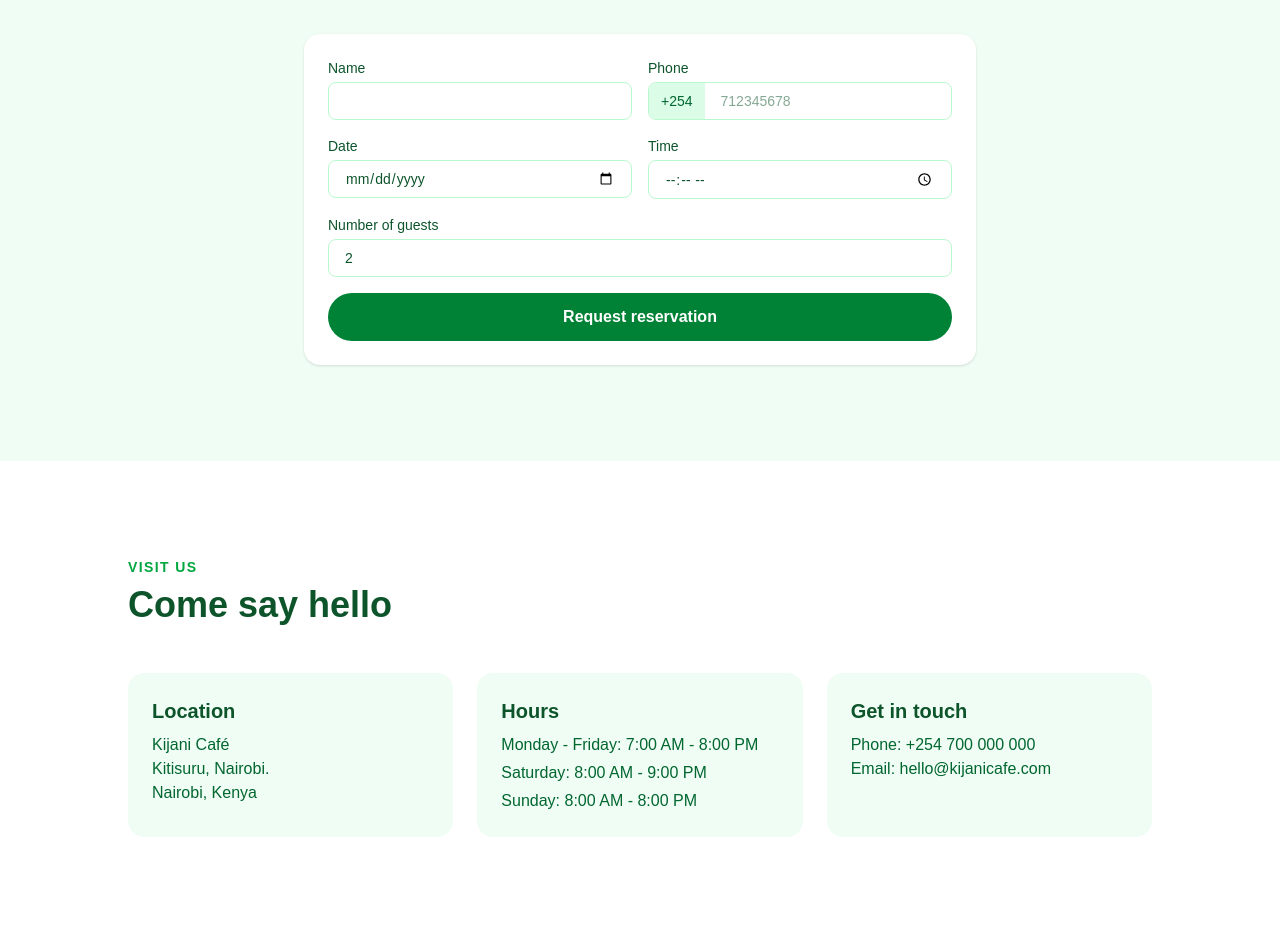
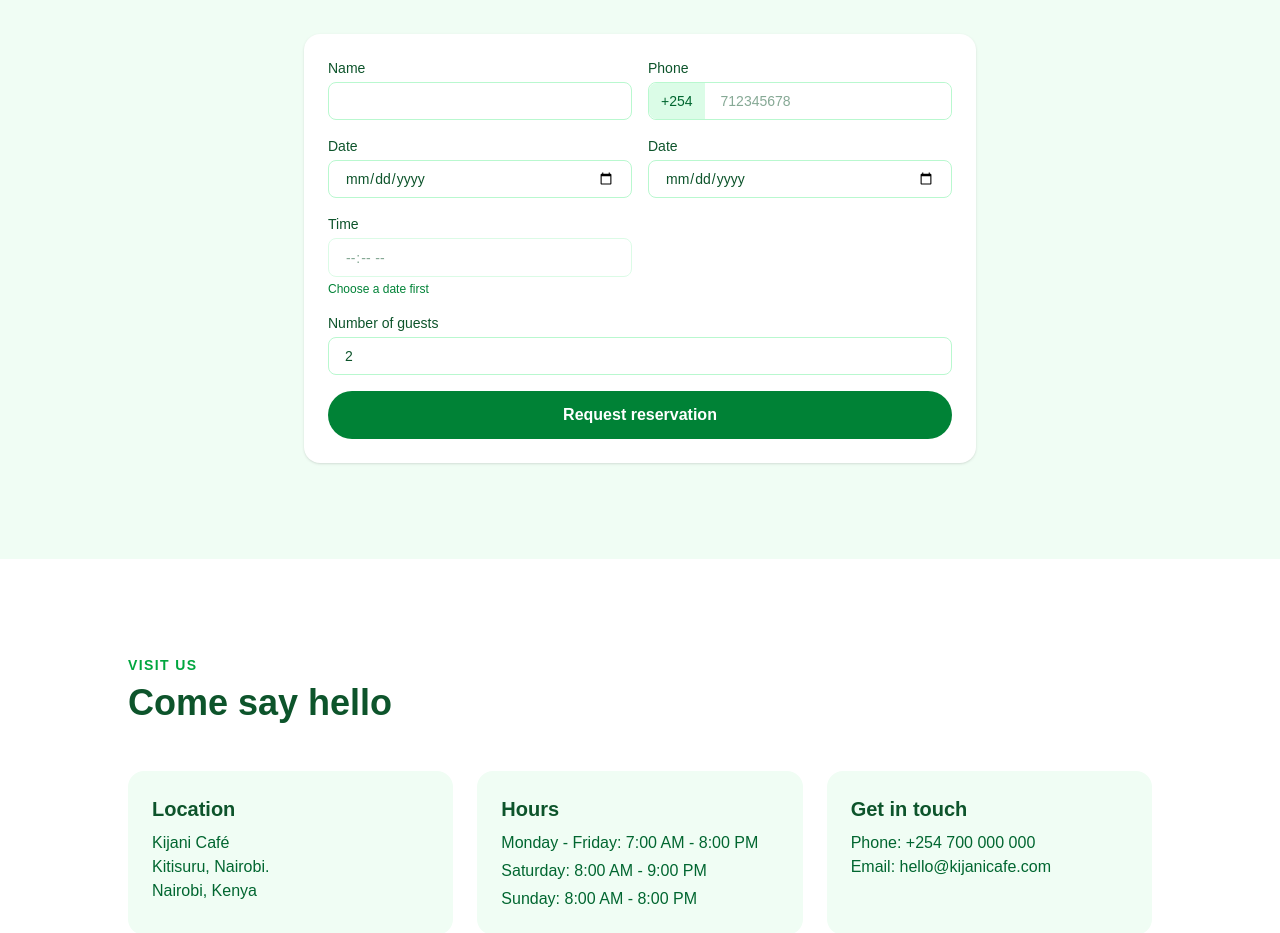
Before and after one commit to Donne-kimutai/kijani-cafe, a Next.js app: page / in a window 1280 px wide. Shown: the part 1963-2896 px from the top of the page. Built offline with nearby package versions, Linux system fonts and the light colour scheme; no server answers; the database is empty.

Commit message:
Tie booking times to opening hours

```diff
--- a/app/dashboard/reservations/page.tsx
+++ b/app/dashboard/reservations/page.tsx
@@ -19,11 +19,24 @@ function fmtDate(d: string) {
     timeZone: "UTC",
   });
 }
+function whatsappLink(r: Reservation) {
+  const when = `${fmtDate(r.date)} at ${fmtTime(r.time)}`;
+  const guests = `${r.guests} ${r.guests === 1 ? "guest" : "guests"}`;
+
+  const text =
+    r.status === "confirmed"
+      ? `Hello ${r.name}, this is Kijani Café. Your table for ${guests} on ${when} is confirmed. We look forward to seeing you!`
+      : r.status === "cancelled"
+      ? `Hello ${r.name}, this is Kijani Café. Unfortunately we had to cancel your booking for ${when}. Please reach out and we will gladly find another time.`
+      : `Hello ${r.name}, this is Kijani Café. We received your request for ${guests} on ${when}. Reply here if you need to change anything.`;
+
+  return `https://wa.me/${r.phone.replace("+", "")}?text=${encodeURIComponent(text)}`;
+}
 
 const badge: Record<string, string> = {
   pending: "bg-yellow-100 text-yellow-800",
   confirmed: "bg-green-100 text-green-800",
-  cancelled: "bg-red-100 text-red-700",
+  cancelled: "b,-red-100 text-red-700",
 };
 
 function Row({ r }: { r: Reservation }) {
@@ -40,7 +53,7 @@ function Row({ r }: { r: Reservation }) {
           </a>{" "}
           ·{" "}
           <a
-            href={`https://wa.me/${r.phone.replace("+", "")}`}
+           href={whatsappLink(r)}
             target="_blank"
             rel="noopener noreferrer"
             className="underline"
--- a/app/reservation/actions.ts
+++ b/app/reservation/actions.ts
@@ -1,6 +1,7 @@
 "use server";
 
 import { prisma } from "@/lib/prisma";
+import { getHoursForDate, lastBookingTime, formatTime } from "@/lib/hours";
 
 export type ReservationState = { error?: string; success?: boolean } | undefined;
 
@@ -45,9 +46,17 @@ export async function createReservation(
     return { error: "Please choose today or a future date." };
   }
 
-  if (!/^\d{2}:\d{2}$/.test(time) || time < "07:00" || time > "19:00") {
-    return { error: "Please choose a time between 7:00 AM and 7:00 PM." };
-  }
+  const hours = getHoursForDate(date);
+if (!hours) {
+  return { error: "Please choose a valid date." };
+}
+
+const last = lastBookingTime(hours.close);
+if (!/^\d{2}:\d{2}$/.test(time) || time < hours.open || time > last) {
+  return {
+    error: `Bookings on that day are between ${formatTime(hours.open)} and ${formatTime(last)}.`,
+  };
+}
   if (!Number.isInteger(guests) || guests < 1 || guests > 20) {
     return { error: "Guests must be between 1 and 20." };
   }
--- a/components/Contact.tsx
+++ b/components/Contact.tsx
@@ -1,10 +1,5 @@
 import Reveal from "./Reveal";
-
-const hours = [
-  { days: "Monday - Friday", time: "7:00 AM - 8:00 PM" },
-  { days: "Saturday", time: "8:00 AM - 9:00 PM" },
-  { days: "Sunday", time: "8:00 AM - 8:00 PM" },
-];
+import { SCHEDULE, formatTime } from "@/lib/hours";
 
 export default function Contact() {
   return (
@@ -37,11 +32,12 @@ export default function Contact() {
             <div className="h-full rounded-2xl bg-green-50 p-6">
               <h3 className="text-xl font-semibold text-green-900">Hours</h3>
               <ul className="mt-2 space-y-1 text-green-800">
-                {hours.map((h) => (
-                  <li key={h.days}>
-                    <span className="font-medium">{h.days}:</span> {h.time}
-                  </li>
-                ))}
+                  {SCHEDULE.map((s) => (
+                    <li key={s.label}>
+                     <span className="font-medium">{s.label}:</span>{" "}
+                      {formatTime(s.open)} - {formatTime(s.close)}
+                    </li>
+                    ))}
               </ul>
             </div>
           </Reveal>
--- a/components/Reservation.tsx
+++ b/components/Reservation.tsx
@@ -3,16 +3,21 @@
 import { useActionState, useEffect, useRef, useState} from "react";
 import Reveal from "./Reveal";
 import { createReservation } from "@/app/reservation/actions";
+import { getHoursForDate, lastBookingTime, formatTime } from "@/lib/hours";
 
 export default function Reservation() {
   const [state, action, pending] = useActionState(createReservation, undefined);
   const formRef = useRef<HTMLFormElement>(null);
   const [phone, setPhone] = useState("");
+  const [date, setDate] = useState("");
+  const hours = date ? getHoursForDate(date) : null;
+  const last = hours ? lastBookingTime(hours.close) : undefined;
 
   useEffect(() => {
   if (state?.success) {
     formRef.current?.reset();
     setPhone("");
+    setDate("");
   }
 }, [state]);
 
@@ -79,15 +84,33 @@ export default function Reservation() {
           </label>
 
           <label className={labelClass}>
+  Date
+  <input
+    name="date"
+    type="date"
+    value={date}
+    onChange={(e) => setDate(e.target.value)}
+    required
+    className={inputClass}
+  />
+</label>
+
+      <label className={labelClass}>
       Time
       <input
        name="time"
        type="time"
-              min="07:00"
-              max="19:00"
+       min={hours?.open}
+       max={last}
+       disabled={!hours}
        required
-              className={inputClass}
+       className={`${inputClass} disabled:opacity-50`}
        />
+      <span className="mt-1 block text-xs font-normal text-green-700">
+      {hours && last
+         ? `Bookings that day: ${formatTime(hours.open)} - ${formatTime(last)}`
+        : "Choose a date first"}
+      </span>
     </label>
 
           <label className={`${labelClass} md:col-span-2`}>
--- /dev/null
+++ b/lib/hours.ts
@@ -0,0 +1,27 @@
+export const SCHEDULE = [
+  { label: "Monday - Friday", days: [1, 2, 3, 4, 5], open: "07:00", close: "20:00" },
+  { label: "Saturday", days: [6], open: "08:00", close: "21:00" },
+  { label: "Sunday", days: [0], open: "08:00", close: "20:00" },
+];
+
+// Last booking is this many minutes before closing
+const LAST_BOOKING_BEFORE_CLOSE_MIN = 60;
+
+export function formatTime(t: string) {
+  const [h, m] = t.split(":").map(Number);
+  return `${h % 12 || 12}:${String(m).padStart(2, "0")} ${h >= 12 ? "PM" : "AM"}`;
+}
+
+export function lastBookingTime(close: string) {
+  const [h, m] = close.split(":").map(Number);
+  const total = h * 60 + m - LAST_BOOKING_BEFORE_CLOSE_MIN;
+  return `${String(Math.floor(total / 60)).padStart(2, "0")}:${String(total % 60).padStart(2, "0")}`;
+}
+
+// date is "YYYY-MM-DD"; returns null if it isn't a real date
+export function getHoursForDate(date: string) {
+  const d = new Date(`${date}T12:00:00Z`);
+  if (Number.isNaN(d.getTime())) return null;
+  const day = d.getUTCDay();
+  return SCHEDULE.find((s) => s.days.includes(day)) ?? null;
+}
```
Lines whose indentation alone changed are shown as unchanged.
